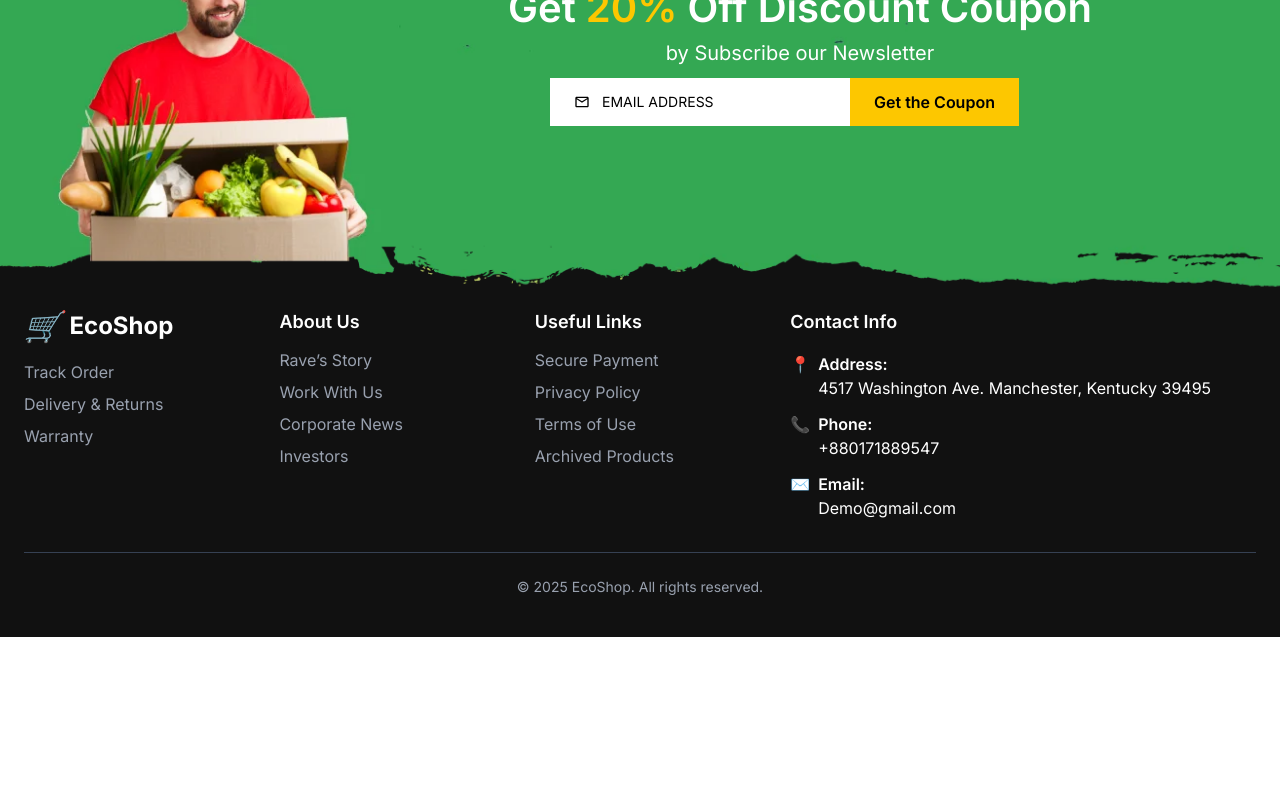
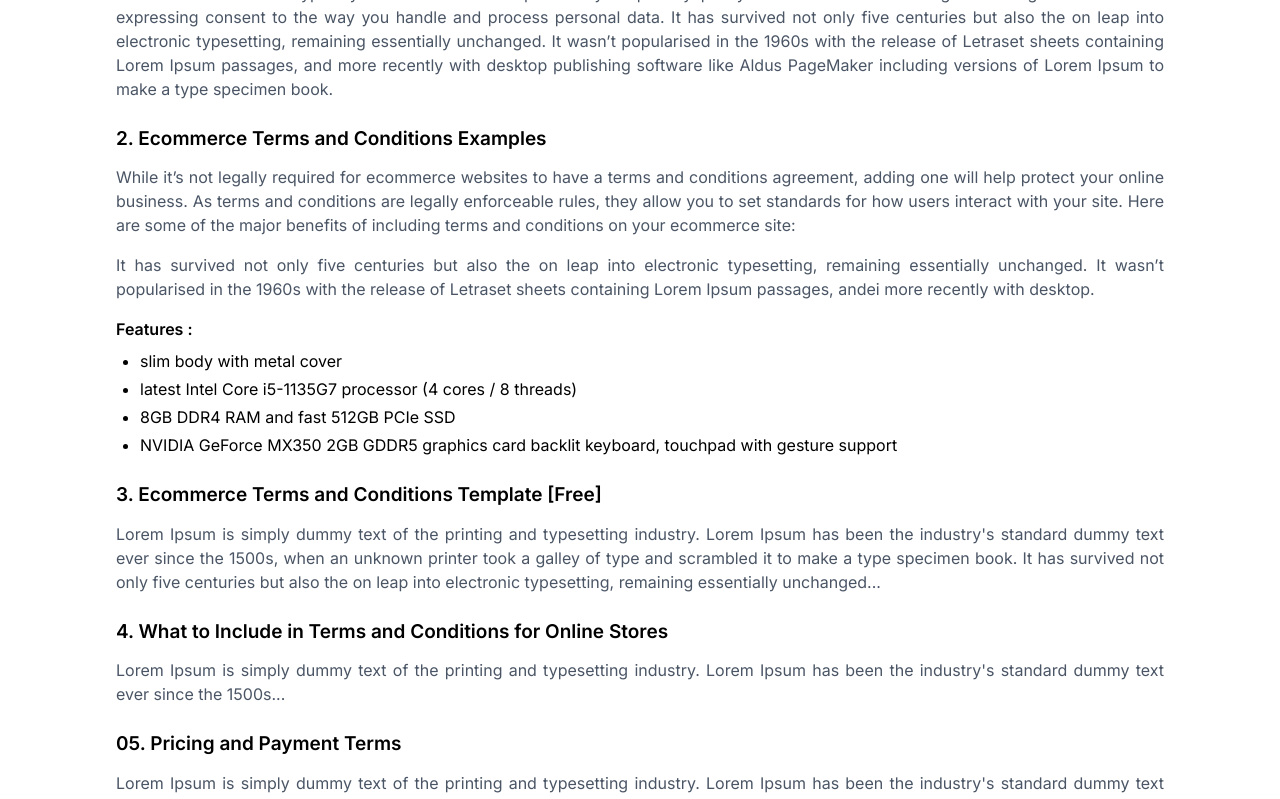
Before and after one commit to ahamedasif07/Project-Fresh-Grocery, a React (Vite) app: page /PrivacyPolicy in a window 1280 px wide. Shown: the part 520-1319 px from the top of the page. Before the commit the page ends 1157 px from the top, so only its background shows below. Built offline with nearby package versions, Linux system fonts and the light colour scheme.

Commit message:
privecy polecy page done

```diff
--- a/src/components/PageHeader/PageHeader.jsx
+++ b/src/components/PageHeader/PageHeader.jsx
@@ -19,6 +19,7 @@ const PageHeader = ({ heading, path }) => {
           <h2 className="text-center text-[40px] font-bold ">{heading}</h2>
         </SectionContainer>
       </div>
+      <div></div>
     </div>
   );
 };
--- a/src/pages/PrivacyPolicy.jsx
+++ b/src/pages/PrivacyPolicy.jsx
@@ -1,5 +1,6 @@
 import React from "react";
 import PageHeader from "../components/PageHeader/PageHeader";
+import SectionContainer from "../components/SectionContainer/SectionContainer";
 
 const PrivacyPolicy = () => {
   return (
@@ -7,6 +8,93 @@ const PrivacyPolicy = () => {
       <div>
         <PageHeader heading="Privacy Policy" path="Home / Privacy Policy" />
       </div>
+      <div>
+        <SectionContainer>
+          <div className=" px-4 pt-8 pb-10 ">
+            {/* Section 1 */}
+            <h2 className="text-[19px] font-semibold mb-2">
+              1. What Are Privacy Policy ?
+            </h2>
+            <p className="mb-6 text-gray-600 mt-3 text-[16px] text-justify">
+              Terms and conditions typically have a short description of your
+              privacy policy or a statement declaring that using the site means
+              expressing consent to the way you handle and process personal
+              data. It has survived not only five centuries but also the on leap
+              into electronic typesetting, remaining essentially unchanged. It
+              wasn’t popularised in the 1960s with the release of Letraset
+              sheets containing Lorem Ipsum passages, and more recently with
+              desktop publishing software like Aldus PageMaker including
+              versions of Lorem Ipsum to make a type specimen book.
+            </p>
+
+            {/* Section 2 */}
+            <h2 className="text-[19px] font-semibold mb-2">
+              2. Ecommerce Terms and Conditions Examples
+            </h2>
+            <p className="mb-4 text-gray-600 mt-3 text-[16px] text-justify">
+              While it’s not legally required for ecommerce websites to have a
+              terms and conditions agreement, adding one will help protect your
+              online business. As terms and conditions are legally enforceable
+              rules, they allow you to set standards for how users interact with
+              your site. Here are some of the major benefits of including terms
+              and conditions on your ecommerce site:
+            </p>
+            <p className="mb-4 text-gray-600 mt-3 text-[16px] text-justify">
+              It has survived not only five centuries but also the on leap into
+              electronic typesetting, remaining essentially unchanged. It wasn’t
+              popularised in the 1960s with the release of Letraset sheets
+              containing Lorem Ipsum passages, andei more recently with desktop.
+            </p>
+            <div className="mb-6">
+              <h3 className="font-semibold mb-2">Features :</h3>
+              <ul className="list-disc pl-6 space-y-1">
+                <li>slim body with metal cover</li>
+                <li>
+                  latest Intel Core i5-1135G7 processor (4 cores / 8 threads)
+                </li>
+                <li>8GB DDR4 RAM and fast 512GB PCIe SSD</li>
+                <li>
+                  NVIDIA GeForce MX350 2GB GDDR5 graphics card backlit keyboard,
+                  touchpad with gesture support
+                </li>
+              </ul>
+            </div>
+
+            {/* Section 3 */}
+            <h2 className="text-[19px] font-semibold mb-2">
+              3. Ecommerce Terms and Conditions Template [Free]
+            </h2>
+            <p className="mb-6 text-gray-600 mt-3 text-[16px] text-justify">
+              Lorem Ipsum is simply dummy text of the printing and typesetting
+              industry. Lorem Ipsum has been the industry's standard dummy text
+              ever since the 1500s, when an unknown printer took a galley of
+              type and scrambled it to make a type specimen book. It has
+              survived not only five centuries but also the on leap into
+              electronic typesetting, remaining essentially unchanged...
+            </p>
+
+            {/* Section 4 */}
+            <h2 className="text-[19px] font-semibold mb-2">
+              4. What to Include in Terms and Conditions for Online Stores
+            </h2>
+            <p className="mb-6 text-gray-600 mt-3 text-[16px] text-justify">
+              Lorem Ipsum is simply dummy text of the printing and typesetting
+              industry. Lorem Ipsum has been the industry's standard dummy text
+              ever since the 1500s...
+            </p>
+
+            {/* Section 5 */}
+            <h2 className="text-[19px] font-semibold mb-2">
+              05. Pricing and Payment Terms
+            </h2>
+            <p className="text-gray-600 mt-3 text-[16px] text-justify">
+              Lorem Ipsum is simply dummy text of the printing and typesetting
+              industry. Lorem Ipsum has been the industry's standard dummy text
+              ever since the 1500s...
+            </p>
+          </div>
+        </SectionContainer>
+      </div>
     </div>
   );
 };
```
